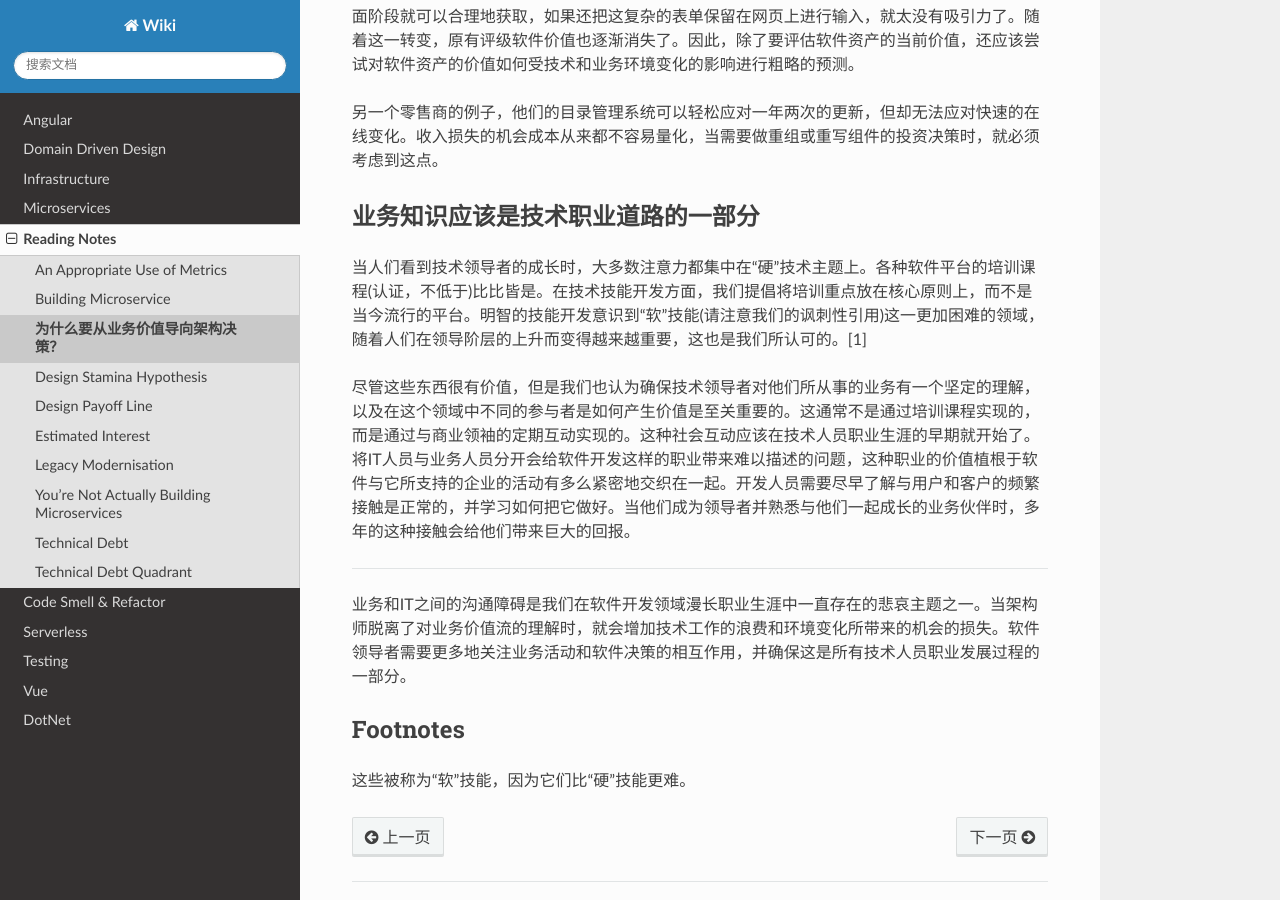
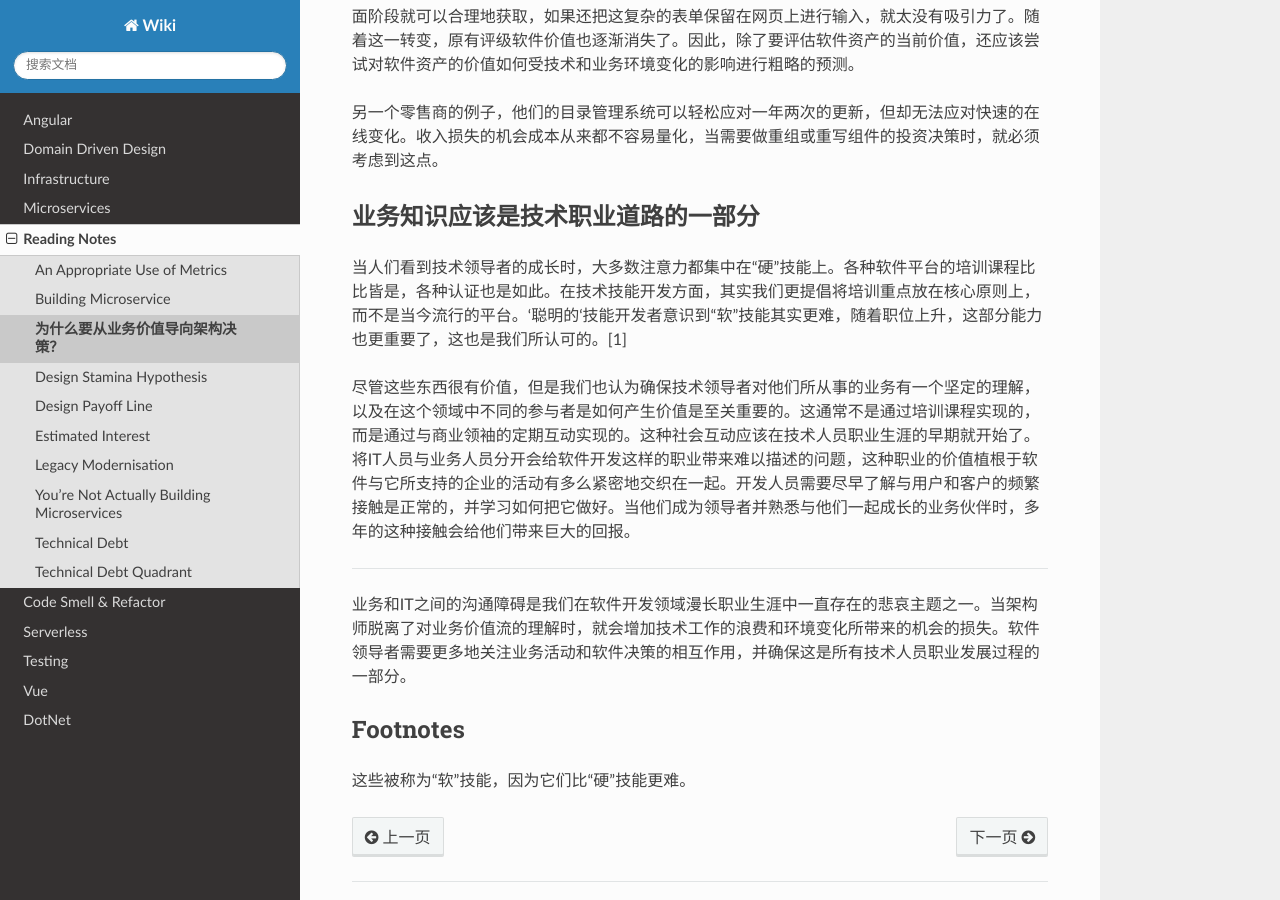
Before and after one commit to abigail830/Sphinx_wiki, a Sphinx documentation site: the page built from source/Reading/Business-Value-as-an-Architectural-Attribute.rst, in a window 1280 px wide and 900 px high, scrolled down 3096 px. Built offline with Sphinx 7.4.7 and the Read the Docs theme 2.0.0, drawn with Linux system fonts in a browser that asks for light colours.

Commit message:
Update Business-Value-as-an-Architectural-Attribute.rst

```diff
--- a/source/Reading/Business-Value-as-an-Architectural-Attribute.rst
+++ b/source/Reading/Business-Value-as-an-Architectural-Attribute.rst
@@ -71,9 +71,9 @@
 
 
 业务知识应该是技术职业道路的一部分
---------------------------------
+----------------------------------
 
-当人们看到技术领导者的成长时，大多数注意力都集中在“硬”技术主题上。各种软件平台的培训课程(认证，不低于)比比皆是。在技术技能开发方面，我们提倡将培训重点放在核心原则上，而不是当今流行的平台。明智的技能开发意识到“软”技能(请注意我们的讽刺性引用)这一更加困难的领域，随着人们在领导阶层的上升而变得越来越重要，这也是我们所认可的。[1]
+当人们看到技术领导者的成长时，大多数注意力都集中在“硬”技能上。各种软件平台的培训课程比比皆是，各种认证也是如此。在技术技能开发方面，其实我们更提倡将培训重点放在核心原则上，而不是当今流行的平台。‘聪明的‘技能开发者意识到“软”技能其实更难，随着职位上升，这部分能力也更重要了，这也是我们所认可的。[1]
 
 尽管这些东西很有价值，但是我们也认为确保技术领导者对他们所从事的业务有一个坚定的理解，以及在这个领域中不同的参与者是如何产生价值是至关重要的。这通常不是通过培训课程实现的，而是通过与商业领袖的定期互动实现的。这种社会互动应该在技术人员职业生涯的早期就开始了。将IT人员与业务人员分开会给软件开发这样的职业带来难以描述的问题，这种职业的价值植根于软件与它所支持的企业的活动有多么紧密地交织在一起。开发人员需要尽早了解与用户和客户的频繁接触是正常的，并学习如何把它做好。当他们成为领导者并熟悉与他们一起成长的业务伙伴时，多年的这种接触会给他们带来巨大的回报。
 
```
